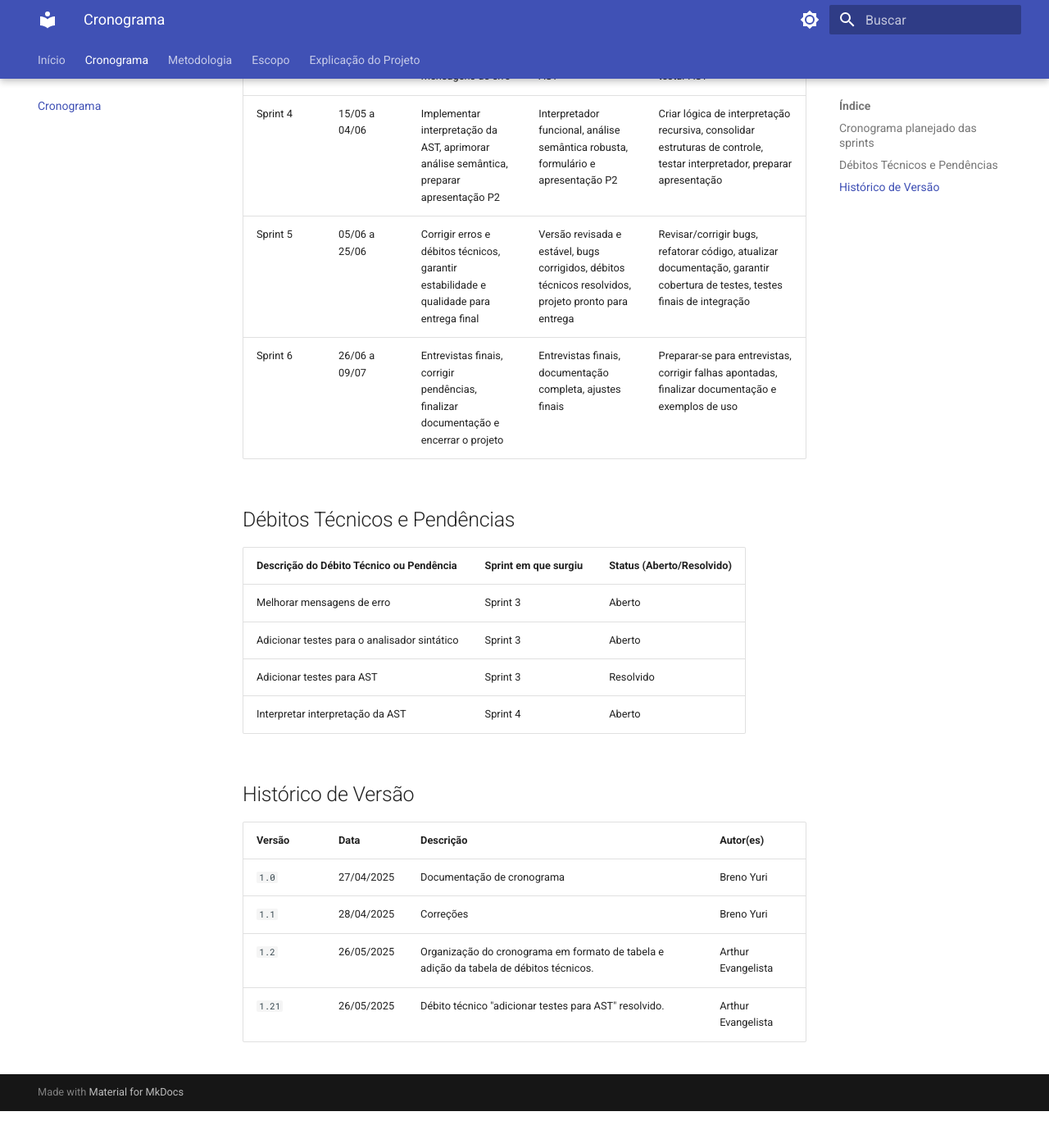
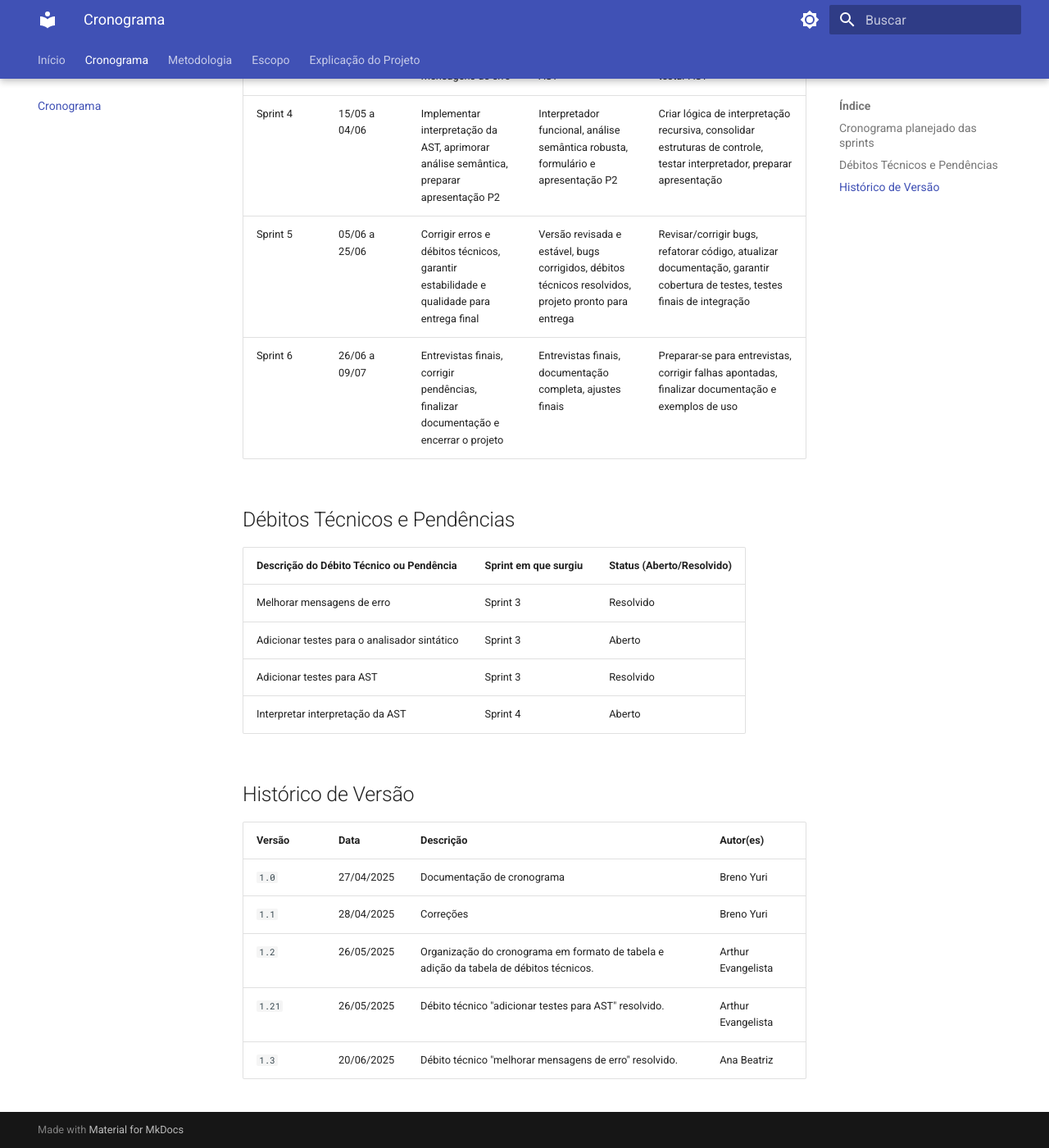
Before and after one commit to Frans6/Trab_Compiladores, an MkDocs documentation site: the page built from docs/cronograma.md, in a window 1280 px wide and 1400 px high, scrolled down 611 px. Shown: the whole window at 82% size. Built offline with MkDocs 1.6.1 and Material for MkDocs 9.7.7, drawn with Linux system fonts in a browser that asks for light colours; before the commit the page ends 1966 px from its top, so only the background shows below that.

Commit message:
docs: marcar débito técnico como resolvido no cronograma

```diff
--- a/docs/cronograma.md
+++ b/docs/cronograma.md
@@ -15,7 +15,7 @@
 
 | Descrição do Débito Técnico ou Pendência | Sprint em que surgiu | Status (Aberto/Resolvido) |
 |------------------------------------------|----------------------|---------------------------|
-| Melhorar mensagens de erro    | Sprint 3     | Aberto                    |
+| Melhorar mensagens de erro    | Sprint 3     | Resolvido                   |
 | Adicionar testes para o analisador sintático| Sprint 3|Aberto                    |
 | Adicionar testes para AST     | Sprint 3             | Resolvido                    |
 | Interpretar interpretação da AST| Sprint 4             | Aberto                    |
@@ -29,3 +29,4 @@
 | `1.1`  |  28/04/2025 |  Correções | Breno Yuri |
 | `1.2`  |  26/05/2025 |  Organização do cronograma em formato de tabela e adição da tabela de débitos técnicos. | Arthur Evangelista |
 | `1.21`  |  26/05/2025 | Débito técnico "adicionar testes para AST" resolvido. | Arthur Evangelista |
+| `1.3`  |  20/06/2025 | Débito técnico "melhorar mensagens de erro" resolvido. | Ana Beatriz |
```
